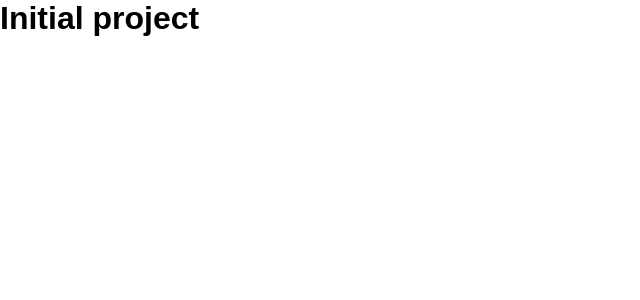
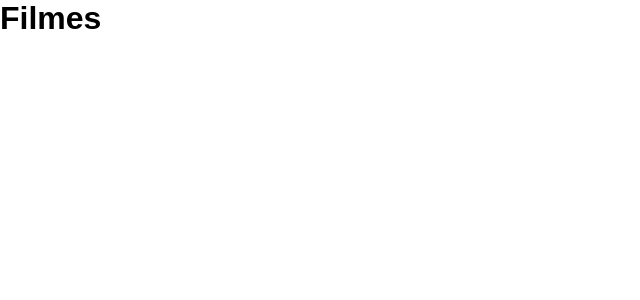
Before and after one commit to welligtonrios/app-movie-gallery, a React (Create React App) app: page /Filme/1 in a window 1280 px wide. Shown: the top 300 px of the page, without its empty margins (0-640 px from the left). Built offline with nearby package versions, Linux system fonts and the light colour scheme.

Commit message:
feat: add routes with react router dom

```diff
--- a/package.json
+++ b/package.json
@@ -8,6 +8,7 @@
     "@testing-library/user-event": "^13.5.0",
     "react": "^18.2.0",
     "react-dom": "^18.2.0",
+    "react-router-dom": "^6.8.1",
     "react-scripts": "5.0.1",
     "web-vitals": "^2.1.4"
   },
--- a/src/App.js
+++ b/src/App.js
@@ -1,8 +1,9 @@
+import RoutesApp from "./routes";
 
 function App() {
   return (
     <div className="App">
-      <h1>Initial project</h1>
+      <RoutesApp/>
     </div>
   );
 }
--- a/src/pages/Filmes/index.js
+++ b/src/pages/Filme/index.js
@@ -1,4 +1,4 @@
-const Filmes = () => {
+const Filme = () => {
     return(
         <div>
             <h1>Filmes</h1>
@@ -6,4 +6,4 @@
     );
 }
 
-export default Filmes;
+export default Filme;
--- /dev/null
+++ b/src/routes.js
@@ -0,0 +1,17 @@
+import {BrowserRouter, Routes, Route} from 'react-router-dom';
+
+import Home from './pages/Home';
+import Filme from './pages/Filme';
+
+const RoutesApp = () => {
+    return (
+        <BrowserRouter>
+            <Routes>
+                <Route path='/' element={<Home/>}/>
+                <Route path='/Filme/:id' element={<Filme/>}/>
+            </Routes>
+        </BrowserRouter>
+    );
+}
+
+export default RoutesApp;
```
Also changed, not shown: 1 other file (tests, documents, lock files or other folders).
